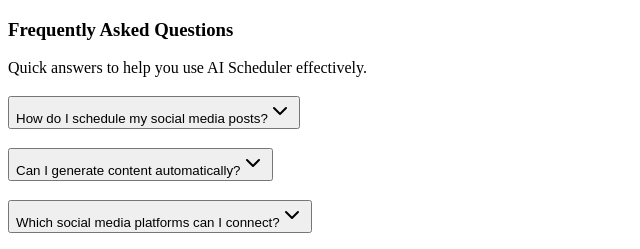
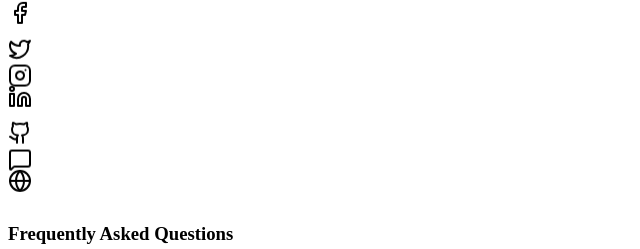
Before and after one commit to khaledabosaeed/AI-Content-Scheduler, a Next.js app: page /home/page in a window 1280 px wide. Shown: the top 249 px of the page, without its empty margins (0-640 px from the left). Built offline with nearby package versions, Linux system fonts and the light colour scheme.

Commit message:
add some edits(make the toast in english lang, change the theme color , and make the modal color from the global file etc...

```diff
--- a/src/app/styles/globals.css
+++ b/src/app/styles/globals.css
@@ -2,109 +2,103 @@
 @tailwind components;
 @tailwind utilities;
 
-/* ===================== */
-/* متغيرات الألوان :root */
-/* ===================== */
 @layer base {
   :root {
-    /* Light Mode Colors */
-    --background: 0 0% 100%; /* أبيض */
-    --foreground: 210 15% 20%; /* نص غامق */
+    /* ===================== */
+    /* Light Mode – Gray */
+    /* ===================== */
+    --background: 0 0% 100%;
+    --foreground: 220 15% 20%;
 
-    --section-1: 193.69 51% 61%;
-    --section-2: 193.69 51% 56%;
-    --section-3: 193.69 51% 51%;
-    --section-4: 193.69 51% 46%;
-    --section-5: 193.69 51% 41%;
-
-    --primary: 193.69 51% 51%;
+    --primary: 220 10% 35%;
     --primary-foreground: 0 0% 100%;
 
-    --muted: 210 20% 96%;
-    --muted-foreground: 210 15% 40%;
+    --muted: 220 15% 96%;
+    --muted-foreground: 220 10% 45%;
 
-    --accent: 193.69 51% 51%;
+    --accent: 220 12% 45%;
     --accent-foreground: 0 0% 100%;
 
     --destructive: 0 70% 50%;
     --destructive-foreground: 0 0% 100%;
 
-    --border: 210 20% 85%;
-    --input: 210 20% 95%;
-    --ring: 193.69 51% 51%;
+    --border: 220 10% 85%;
+    --input: 220 15% 95%;
+    --ring: 220 10% 40%;
 
     --paper: 0 0% 100%;
-    --elevated: 210 20% 98%;
+    --elevated: 220 15% 98%;
 
-    --text-primary: 210 15% 20%;
-    --text-secondary: 210 10% 45%;
-    --text-disabled: 210 15% 70%;
+    --text-primary: 220 15% 20%;
+    --text-secondary: 220 10% 45%;
+    --text-disabled: 220 10% 65%;
 
-    --divider: 210 20% 90%;
+    --divider: 220 10% 90%;
 
-    --action-hover: 193.69 51% 56%;
-    --action-selected: 193.69 51% 51%;
+    --action-hover: 220 10% 30%;
+    --action-selected: 220 10% 35%;
 
     --card: 0 0% 100%;
-    --card-foreground: 210 15% 20%;
+    --card-foreground: 220 15% 20%;
     --popover: 0 0% 100%;
-    --popover-foreground: 210 15% 20%;
+    --popover-foreground: 220 15% 20%;
 
-    --radius: 0.5rem;
+    /* ✅ Border Radius */
+    --radius-sm: 0.375rem;   /* 6px */
+    --radius: 0.75rem;       /* 12px */
+    --radius-lg: 1rem;       /* 16px */
+    --radius-xl: 1.25rem;    /* 20px */
 
-    --toast-success-bg: #22c55e; /* green-500 */
-    --toast-error-bg: #ef4444; /* red-500 */
-    --toast-info-bg: #3b82f6; /* blue-500 */
+    /* Toasts */
+    --toast-success-bg: #4b5563; /* gray-600 */
+    --toast-error-bg: #ef4444;
+    --toast-info-bg: #3b82f6;
     --toast-warning-bg: #facc15;
   }
 
-  /* Dark Mode */
+  /* ===================== */
+  /* Dark Mode – Dark Gray */
+  /* ===================== */
   .dark {
-    --background: 210 15% 10%;
+    --background: 220 15% 10%;
     --foreground: 0 0% 95%;
 
-    --section-1: 193.69 51% 41%;
-    --section-2: 193.69 51% 46%;
-    --section-3: 193.69 51% 51%;
-    --section-4: 193.69 51% 56%;
-    --section-5: 193.69 51% 61%;
+    --primary: 220 10% 65%;
+    --primary-foreground: 220 15% 10%;
 
-    --primary: 193.69 51% 51%;
-    --primary-foreground: 0 0% 100%;
+    --muted: 220 15% 18%;
+    --muted-foreground: 220 10% 65%;
 
-    --muted: 210 15% 20%;
-    --muted-foreground: 0 0% 90%;
+    --accent: 220 10% 25%;
+    --accent-foreground: 220 15% 10%;
 
-    --accent: 193.69 51% 51%;
-    --accent-foreground: 0 0% 100%;
-
-    --destructive: 0 70% 40%;
+    --destructive: 0 70% 45%;
     --destructive-foreground: 0 0% 95%;
 
-    --border: 210 15% 25%;
-    --input: 210 15% 20%;
-    --ring: 193.69 51% 51%;
+    --border: 220 10% 25%;
+    --input: 220 15% 20%;
+    --ring: 220 10% 60%;
 
-    --paper: 210 15% 15%;
-    --elevated: 210 15% 20%;
+    --paper: 220 15% 15%;
+    --elevated: 220 15% 20%;
 
     --text-primary: 0 0% 95%;
-    --text-secondary: 210 10% 60%;
-    --text-disabled: 210 10% 45%;
+    --text-secondary: 220 10% 65%;
+    --text-disabled: 220 10% 45%;
 
-    --divider: 210 10% 25%;
+    --divider: 220 10% 25%;
 
-    --action-hover: 193.69 51% 56%;
-    --action-selected: 193.69 51% 51%;
+    --action-hover: 220 10% 70%;
+    --action-selected: 220 10% 65%;
 
-    --card: 210 15% 15%;
+    --card: 220 15% 15%;
     --card-foreground: 0 0% 95%;
-    --popover: 210 15% 15%;
+    --popover: 220 15% 15%;
     --popover-foreground: 0 0% 95%;
   }
 
   /* ===================== */
-  /* أنماط عامة Base */
+  /* Base styles */
   /* ===================== */
   * {
     border-color: hsl(var(--border));
@@ -120,14 +114,12 @@
 }
 
 /* ===================== */
-/* Scroll Behavior */
+/* Scroll */
 html {
   scroll-behavior: smooth;
   overscroll-behavior: contain;
-  scroll-padding-top: 0;
 }
 
-/* Scrollbar */
 ::-webkit-scrollbar {
   display: none;
 }
--- a/src/shared/ui/floating-icons.tsx
+++ b/src/shared/ui/floating-icons.tsx
@@ -18,7 +18,7 @@ export function FloatingIcons() {
         bg-gradient-to-br
         from-primary/5 via-background to-secondary/5
         dark:from-primary/10 dark:via-background dark:to-secondary/10
-        backdrop-blur-[2px]
+
         pointer-events-none
       "
     >
@@ -110,22 +110,16 @@ function Icon({
   size?: string
 }) {
   return (
-    <div
-      className={`absolute ${className} pointer-events-auto`}
-    >
-      <div
-        className="
-          transition-transform duration-300
-          hover:scale-125
-          will-change-transform
-        "
-      >
+    <div className={`absolute ${className} pointer-events-auto z-50`}>
+      <div className="relative w-full h-full">
         <div
           className={`
-            ${size}
-            ${color}
+            ${size} ${color}
             opacity-70 hover:opacity-100
-            transition-colors duration-300
+            transition-all duration-300
+            transform-gpu hover:scale-125
+            origin-center
+            z-50
           `}
         >
           {icon}
--- a/src/widgets/HomePage/ui/AboutSection.tsx
+++ b/src/widgets/HomePage/ui/AboutSection.tsx
@@ -4,6 +4,7 @@ import { FC } from "react";
 import { motion } from "framer-motion";
 import { container, item } from "@/shared/components/lib/animations";
 import { Users, Zap, CalendarCheck } from "lucide-react";
+import { FloatingIcons } from "@/shared/ui/floating-icons";
 
 const aboutFeatures = [
   {
@@ -45,6 +46,7 @@ const AboutSection: FC = () => {
       exit="exit"
       variants={container}
     >
+      <FloatingIcons/>
       {/* Title */}
       <div className="max-w-6xl w-full text-center mb-10">
         <motion.h2
--- a/src/widgets/HomePage/ui/FAQSection.tsx
+++ b/src/widgets/HomePage/ui/FAQSection.tsx
@@ -6,12 +6,14 @@ import {
   AccordionTrigger,
   AccordionContent,
 } from '@/shared/components/ui/accordion';
+import { FloatingIcons } from "@/shared/ui/floating-icons";
 
 const FAQSection: FC = () => (
   <section
     id="faq"
     className="relative min-h-screen w-full flex flex-col justify-center items-center px-4 sm:px-6 lg:px-8 bg-background text-foreground transition-colors mt-20"
   >
+    <FloatingIcons/>
     <div className="max-w-6xl mx-auto">
       {/* Section Title */}
       <div className="text-center mb-12 sm:mb-14 md:mb-16 lg:mb-20">
--- a/src/widgets/HomePage/ui/FeaturesSection.tsx
+++ b/src/widgets/HomePage/ui/FeaturesSection.tsx
@@ -5,6 +5,7 @@ import { motion } from "framer-motion";
 import { Card, CardContent } from "@/shared/components/ui/card";
 import { Sparkles, CalendarCheck, BarChart3 } from "lucide-react";
 import { container, item } from "@/shared/components/lib/animations";
+import { FloatingIcons } from "@/shared/ui/floating-icons";
 
 const features = [
   {
@@ -25,6 +26,7 @@ const features = [
 ];
 
 const FeaturesSection: FC = () => (
+
   <motion.section
     id="features"
     className="relative
@@ -43,7 +45,9 @@ const FeaturesSection: FC = () => (
     variants={container}
     aria-labelledby="features-heading"
   >
+    <FloatingIcons/>
     <div className="max-w-6xl mx-auto text-center mb-12 sm:mb-14 md:mb-16 lg:mb-20">
+
       <motion.h3
         id="features-heading"
         variants={item}
@@ -122,6 +126,7 @@ const FeaturesSection: FC = () => (
         );
       })}
     </motion.ul>
+
   </motion.section>
 );
 
--- a/src/widgets/HomePage/ui/HowItWorksSection.tsx
+++ b/src/widgets/HomePage/ui/HowItWorksSection.tsx
@@ -12,6 +12,7 @@ import {
   Send,
 } from "lucide-react";
 import { Instagram, Facebook, Twitter, Linkedin } from "lucide-react";
+import { FloatingIcons } from "@/shared/ui/floating-icons";
 
 const steps = [
   { icon: User, title: "Login / Register" },
@@ -33,6 +34,7 @@ const FunStepsSection: FC = () => (
     viewport={{ once: true }}
     variants={container}
   >
+    <FloatingIcons/>
     {/* Title */}
     <div className="max-w-5xl w-full text-center mb-12 sm:mb-14 md:mb-16 lg:mb-20">
       <motion.h2
--- a/src/widgets/HomePage/ui/PricingSection.tsx
+++ b/src/widgets/HomePage/ui/PricingSection.tsx
@@ -5,6 +5,7 @@ import { Card, CardHeader, CardContent, CardFooter } from "@/shared/components/u
 import { Button } from "@/shared/components/ui/button";
 import { Check } from "lucide-react";
 import { container, item } from "@/shared/components/lib/animations";
+import { FloatingIcons } from "@/shared/ui/floating-icons";
 
 const plans = [
   {
@@ -68,6 +69,7 @@ const PricingSection: FC = () => (
     exit="exit"
     variants={container}
   >
+    <FloatingIcons/>
     {/* Title */}
     <div className="max-w-6xl mx-auto text-center mb-12 sm:mb-14 md:mb-16 lg:mb-20">
       <motion.h2
--- a/src/widgets/HomePage/ui/TestimonialsSection.tsx
+++ b/src/widgets/HomePage/ui/TestimonialsSection.tsx
@@ -4,6 +4,7 @@ import { FC } from "react";
 import { motion } from "framer-motion";
 import { container, item } from "@/shared/components/lib/animations";
 import { Card, CardContent } from "@/shared/components/ui/card";
+import { FloatingIcons } from "@/shared/ui/floating-icons";
 
 const testimonials = [
   {
@@ -52,7 +53,7 @@ const TestimonialsSection: FC = () => (
     viewport={{ once: true }}
     variants={container}
   >
-
+    <FloatingIcons/>
     {/* Section Title */}
     <div className="max-w-6xl mx-auto text-center mb-12 sm:mb-14 md:mb-16 lg:mb-20 mt-20">
       <motion.h3
--- a/src/widgets/header/Header.tsx
+++ b/src/widgets/header/Header.tsx
@@ -131,7 +131,7 @@ export default function Header() {
 
                   <button
                     onClick={() => {
-                      toast.success("تم تسجيل الخروج بنجاح!");
+                      toast.success("Logged out successfully!");
                       mutate();
                     }}
                     className="block w-full text-end px-4 py-2 text-red-600 font-medium hover:bg-indigo-50 transition text-sm"
```
Also changed, not shown: src/features/chat/save-as-post/ui/SaveButton.tsx (+15 -6 lines), src/features/user/dashboard/ui/Dashboard.tsx (+5 -5 lines), src/widgets/scheduler/ScheduleModal.tsx (+40 -35 lines).
